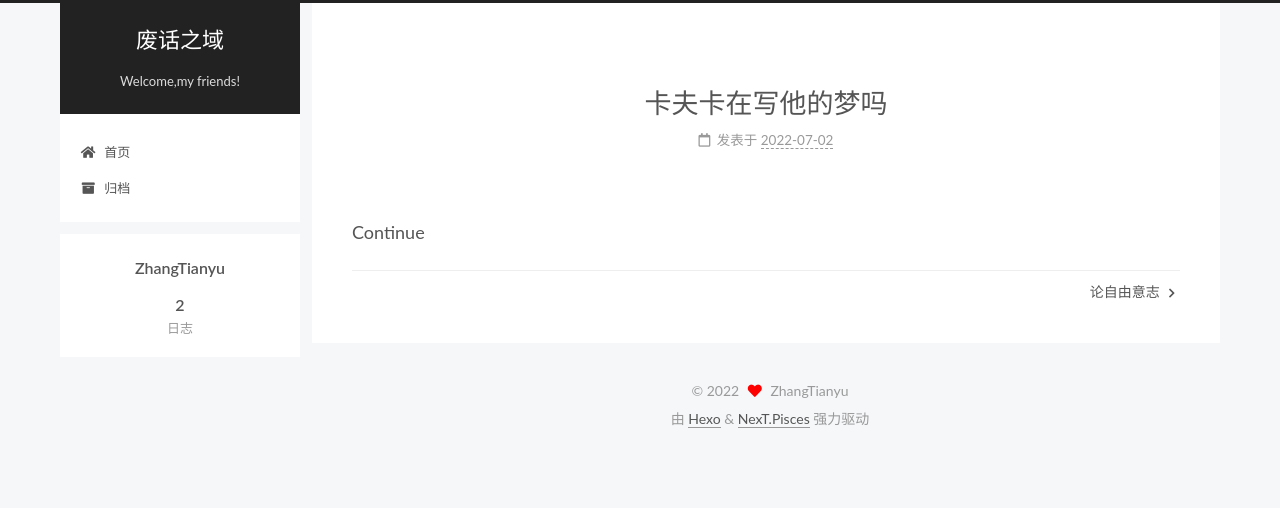
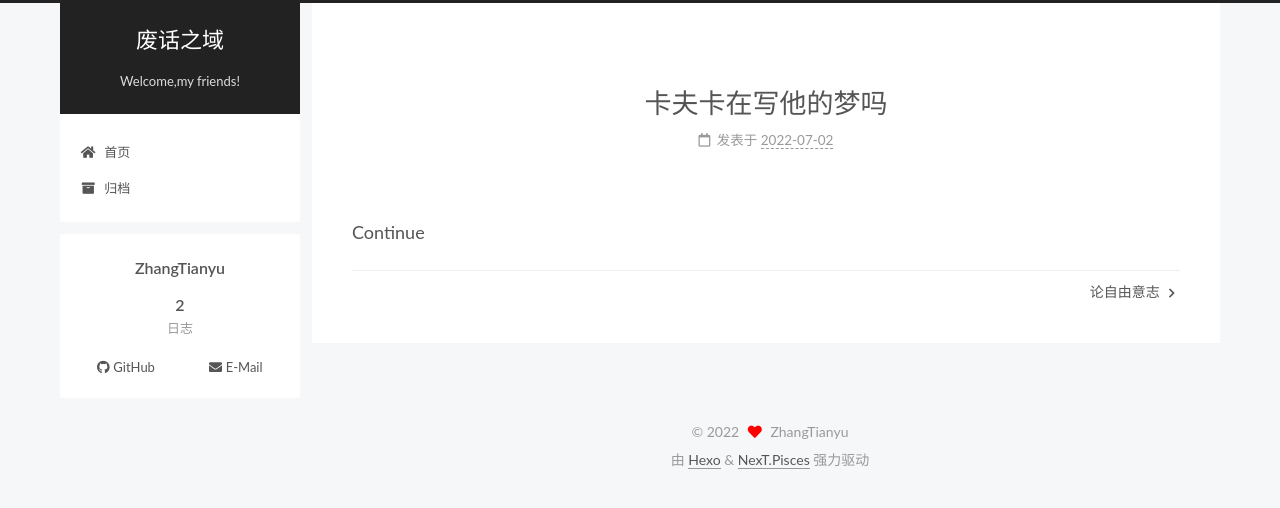
Before and after one commit to ZhangTian-Yu/zhangtian-yu.github.io, a plain HTML site: page 2022/07/02/卡夫卡在写他的梦吗/index.html in a window 1280 px wide. Drawn offline with Linux system fonts and the light colour scheme.

Commit message:
Site updated: 2022-07-03 09:37:32

```diff
--- a/2022/07/02/卡夫卡在写他的梦吗/index.html
+++ b/2022/07/02/卡夫卡在写他的梦吗/index.html
@@ -286,6 +286,14 @@
       </div>
   </nav>
 </div>
+  <div class="links-of-author motion-element">
+      <span class="links-of-author-item">
+        <a href="https://github.com/ZhangTian-Yu" title="GitHub → https:&#x2F;&#x2F;github.com&#x2F;ZhangTian-Yu" rel="noopener" target="_blank"><i class="fab fa-github fa-fw"></i>GitHub</a>
+      </span>
+      <span class="links-of-author-item">
+        <a href="mailto:andrew_sjtu@sjtu.edu.cn" title="E-Mail → mailto:andrew_sjtu@sjtu.edu.cn" rel="noopener" target="_blank"><i class="fa fa-envelope fa-fw"></i>E-Mail</a>
+      </span>
+  </div>
 
 
 
--- a/css/main.css
+++ b/css/main.css
@@ -1168,7 +1168,7 @@ pre .javascript .function {
 }
 .links-of-author a::before,
 .links-of-author span.exturl::before {
-  background: #600503;
+  background: #a1d1c9;
   border-radius: 50%;
   content: ' ';
   display: inline-block;
```
Also changed, not shown: 2022/07/02/论自由意志/index.html (+8 -0 lines), archives/2022/07/index.html (+8 -0 lines), archives/2022/index.html (+8 -0 lines), archives/index.html (+8 -0 lines), index.html (+8 -0 lines).
